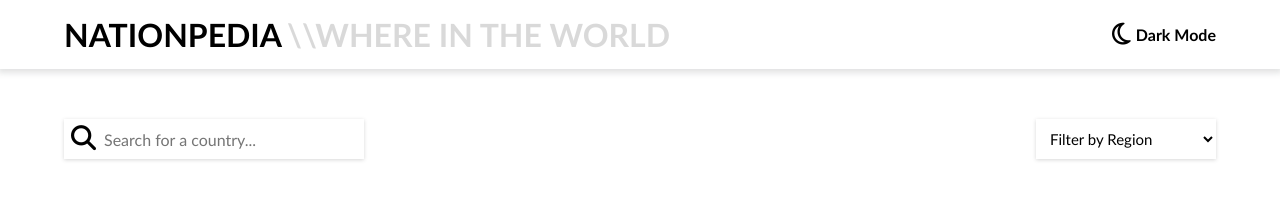
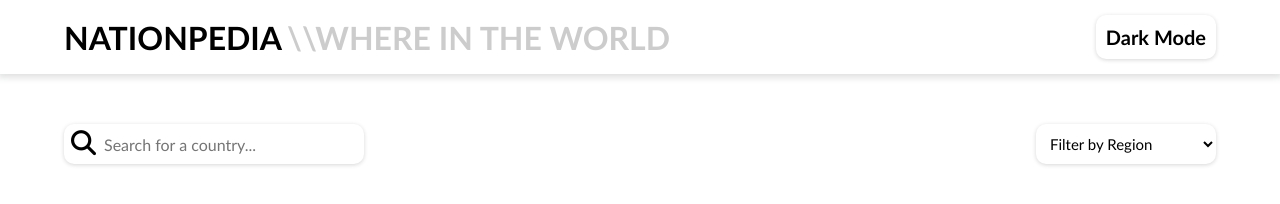
Before and after one commit to Lemnnn/Nationpedia, a plain HTML site: page index.html in a window 1280 px wide. Drawn offline with Linux system fonts and the light colour scheme; no server answers.

Commit message:
Added dark mode

```diff
--- a/index.html
+++ b/index.html
@@ -18,12 +18,7 @@
             <h1 class="logoTitle">NATIONPEDIA</h1>
             <h1 class="logoText">\\WHERE IN THE WORLD</h1>
           </div>
-          <button class="viewModeButton">
-            <div class="viewModeButtonContent">
-              <i class="fa-regular fa-moon viewModeIcon"></i>
-              <p>Dark Mode</p>
-            </div>
-          </button>
+          <button class="viewModeButton">Dark Mode</button>
         </div>
       </div>
       <div class="searchDropdown container">
--- a/js/country.js
+++ b/js/country.js
@@ -66,6 +66,7 @@ const main = async () => {
   await countries.fetchCountries();
   const input = document.querySelector(".searchBar");
   const dropdown = document.querySelector(".dropdown");
+  const viewMode = document.querySelector(".viewModeButton");
 
   countries.printCountries();
 
@@ -76,6 +77,15 @@ const main = async () => {
   dropdown.addEventListener("change", (e) => {
     countries.handelFilter(countries.getName(), e.target.value);
   });
+
+  viewMode.addEventListener("click", () => {
+    document.body.classList.toggle("darkMode");
+    if (document.body.classList.contains("darkMode")) {
+      viewMode.textContent = "Light Mode";
+    } else {
+      viewMode.textContent = "Dark Mode";
+    }
+  });
 };
 
 main();
--- a/styles.css
+++ b/styles.css
@@ -3,6 +3,24 @@
   margin: 0;
   box-sizing: border-box;
   font-family: "Gill Sans", sans-serif;
+}
+
+:root {
+  --background-color: #ffffff;
+  --secondary-background-color: #ffffff;
+  --text-color: #000000;
+  --transparent-color: rgba(0, 0, 0, 0.2);
+  --box-shadow: rgba(0, 0, 0, 0.16) 0px 1px 4px;
+  --header-box-shadow: rgba(60, 64, 67, 0.15) 0px 2px 6px 2px;
+}
+
+.darkMode {
+  --background-color: #21211f;
+  --secondary-background-color: #363532;
+  --text-color: #ffffff;
+  --transparent-color: rgba(255, 255, 255, 0.2);
+  --box-shadow: none;
+  --header-box-shadow: none;
 }
 
 /* THE WIDTH TO ADD TO EVERY SECTION */
@@ -18,13 +36,16 @@
   align-items: center;
   justify-content: center;
   padding-bottom: 50px;
+  background-color: var(--background-color);
 }
 
 /* HEADER STYLE */
 .header {
   width: 100%;
   padding: 15px 0px;
-  box-shadow: rgba(60, 64, 67, 0.15) 0px 2px 6px 2px;
+  color: var(--text-color);
+  box-shadow: var(--header-box-shadow);
+  background-color: var(--secondary-background-color);
 }
 
 .headerContent {
@@ -38,6 +59,7 @@
   display: flex;
   align-items: center;
   justify-content: space-between;
+  color: var(--text-color);
   gap: 5px;
 }
 
@@ -46,29 +68,18 @@
 }
 
 .logoText {
-  color: rgba(0, 0, 0, 0.15);
+  color: var(--transparent-color);
 }
 
 .viewModeButton {
-  background: transparent;
   border: none;
-}
-
-.viewModeButtonContent {
-  display: flex;
-  align-items: center;
-  justify-content: center;
-  gap: 5px;
-}
-
-.viewModeButtonContent p {
-  font-size: 16px;
+  border-radius: 10px;
+  font-size: 20px;
+  padding: 10px;
   font-weight: bold;
-}
-
-.viewModeIcon {
-  color: black;
-  font-size: 25px;
+  color: var(--text-color);
+  box-shadow: var(--box-shadow);
+  background: var(--background-color);
 }
 
 /* STYLE FOR SEARCH BAR AND DROPDOWN MENU */
@@ -81,35 +92,41 @@
 
 .searchBar {
   border: none;
-  box-shadow: rgba(0, 0, 0, 0.16) 0px 1px 4px;
+  border-radius: 10px;
   width: 300px;
   height: 40px;
   padding-left: 40px;
   padding-right: 5px;
   font-size: 16px;
+  color: var(--text-color);
+  box-shadow: var(--box-shadow);
+  background-color: var(--secondary-background-color);
 }
 
 .searchWrapper i {
-  position: absolute;
   font-size: 25px;
   padding: 7px;
+  position: absolute;
+  color: var(--text-color);
 }
 
 .dropdown {
-  box-shadow: rgba(0, 0, 0, 0.16) 0px 1px 4px;
   height: 40px;
   width: 180px;
-  background: transparent;
-  border: none;
   padding-left: 10px;
   font-size: 15px;
+  border-radius: 10px;
+  border: none;
+  color: var(--text-color);
+  box-shadow: var(--box-shadow);
+  background: var(--secondary-background-color);
 }
 
 .dropdownButtonContent {
   width: 100%;
   display: flex;
+  align-items: center;
   justify-content: space-between;
-  align-items: center;
   padding-inline: 10px;
 }
 
@@ -123,13 +140,15 @@
 }
 
 .countryCard {
-  box-shadow: rgba(0, 0, 0, 0.16) 0px 1px 4px;
   width: 300px;
   height: 100%;
   border-radius: 10px;
   margin: auto;
   display: flex;
   flex-direction: column;
+  color: var(--text-color);
+  box-shadow: var(--box-shadow);
+  background-color: var(--secondary-background-color);
 }
 
 .countryFlag {
@@ -143,9 +162,9 @@
 }
 
 .countryDetails {
+  display: flex;
+  flex-direction: column;
   padding-left: 15px;
   padding-bottom: 40px;
-  display: flex;
-  flex-direction: column;
   gap: 8px;
 }
```
